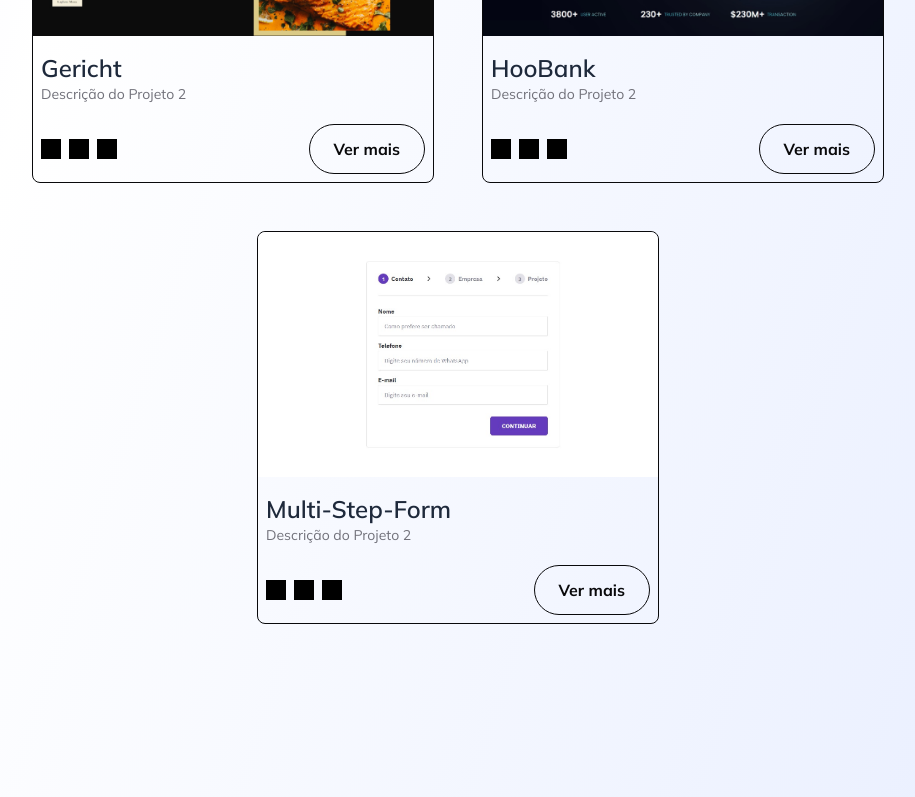
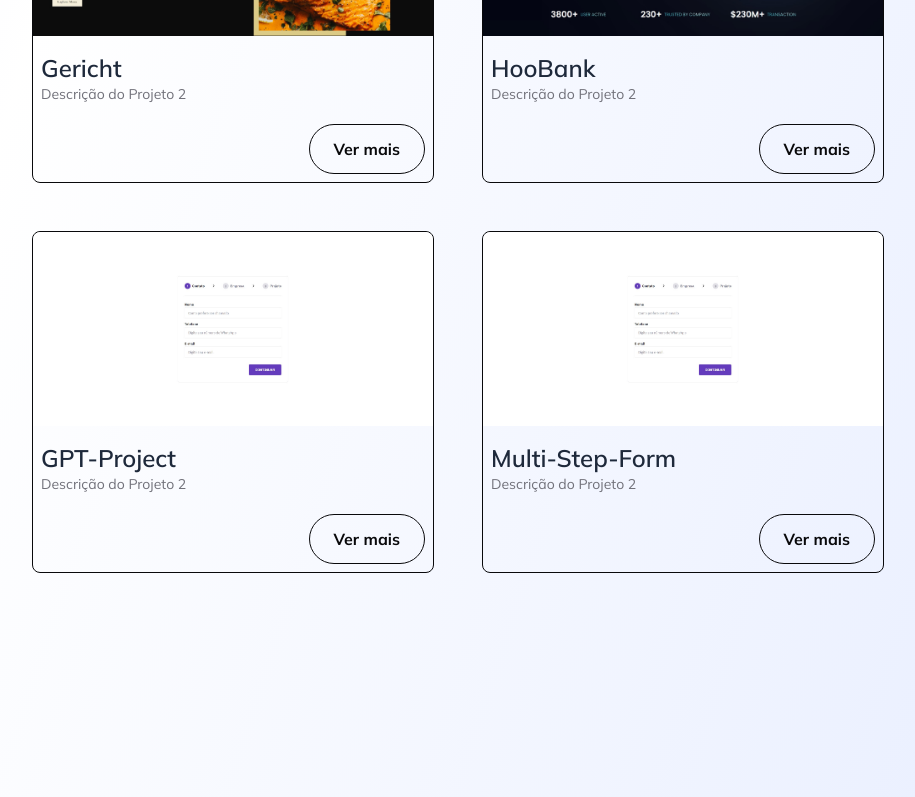
Before and after one commit to LxLorenzo/lorenzo-casa, a Next.js app: page / in a window 1280 px wide. Shown: the part 2449-3246 px from the top of the page, without its empty margins (182-1097 px from the left). Built offline with nearby package versions, Linux system fonts and the light colour scheme.

Commit message:
feat: add dynamic icons to project cards

```diff
--- a/src/app/components/Project.tsx
+++ b/src/app/components/Project.tsx
@@ -1,14 +1,38 @@
 import Image from 'next/image'
 import React from 'react'
 import Button from './Button'
+import { IconType } from 'react-icons'
+
+import {
+  SiNextdotjs,
+  SiTypescript,
+  SiPrisma,
+  SiSupabase,
+  SiStripe,
+  SiTailwindcss,
+  SiMongodb,
+  SiMongoose,
+} from 'react-icons/si'
+
+const iconMap: Record<string, IconType> = {
+  SiNextdotjs,
+  SiTypescript,
+  SiPrisma,
+  SiSupabase,
+  SiStripe,
+  SiTailwindcss,
+  SiMongodb,
+  SiMongoose,
+}
 
 interface ProjectProps {
   title: string
   description: string
   img: string
+  icons: string[]
 }
 
-const Project = ({ title, description, img }: ProjectProps) => {
+const Project = ({ title, description, img, icons }: ProjectProps) => {
   return (
     <div className="sm:max-w-[46%] flex flex-col border border-zinc-950 rounded-lg">
       <Image
@@ -24,9 +48,12 @@ const Project = ({ title, description, img }: ProjectProps) => {
         <p className="text-zinc-500 text-sm mb-5">{description}</p>
         <div className="flex justify-between items-center">
           <div className="flex gap-2">
-            <div className="w-5 h-5 bg-black" />
-            <div className="w-5 h-5 bg-black" />
-            <div className="w-5 h-5 bg-black" />
+            {/* <div className="w-5 h-5 bg-black" /> */}
+            {icons.map((icon, index) => {
+              const Icon = iconMap[icon]
+              if (!Icon) return null
+              return <Icon key={index} className="w-4 h-4 text-zinc-500" />
+            })}
           </div>
           <Button className="mt-0">Ver mais</Button>
         </div>
--- a/src/app/components/Projects.tsx
+++ b/src/app/components/Projects.tsx
@@ -1,7 +1,7 @@
 import React from 'react'
 import Project from './Project'
 
-import projects from '../contants/projects'
+import projectsContants from '../contants/ProjectConstants'
 
 const Projects = () => {
   return (
@@ -16,12 +16,13 @@ const Projects = () => {
         Conheça algum de meus projetos e meus conhecimentos.
       </p>
       <div className="flex flex-col gap-6 xl:gap-12 sm:flex-wrap sm:flex-row justify-center">
-        {projects.map((project: any) => (
+        {projectsContants.map((project: any) => (
           <Project
             key={project.id}
             title={project.title}
             description={project.description}
             img={project.img}
+            icons={project.icons || []}
           />
         ))}
       </div>
--- /dev/null
+++ b/src/app/contants/ProjectConstants.js
@@ -0,0 +1,67 @@
+const projectsConstants = [
+  {
+    id: 1,
+    title: 'Promptopia',
+    description: 'Descrição do Projeto 1',
+    img: '/projeto01.jpg',
+    repositoryUrl: 'https://github.com/LxLorenzo/Promptopia',
+    projectUrl: 'https://promptopia-lxlorenzo.vercel.app/',
+    icons: [
+      'SiNextdotjs',
+      'SiTypescript',
+      'SiMongodb',
+      'SiMongoose',
+      'SiTailwindcss',
+    ],
+  },
+  {
+    id: 2,
+    title: 'FSW Trips',
+    description: 'Descrição do Projeto 2',
+    img: '/projeto02.jpg',
+    repositoryUrl: 'https://github.com/LxLorenzo/fsw-trips',
+    projectUrl: 'https://fsw-trips-lxlorenzo.vercel.app/',
+    icons: [
+      'SiNextdotjs',
+      'SiTypescript',
+      'SiPrisma',
+      'SiSupabase',
+      'SiStripe',
+      'SiTailwindcss',
+    ],
+  },
+  {
+    id: 3,
+    title: 'Gericht',
+    description: 'Descrição do Projeto 2',
+    img: '/projeto03.jpg',
+    repositoryUrl: 'https://github.com/LxLorenzo/gericht-restaurant',
+    projectUrl: 'https://gerich-restaurant.vercel.app/',
+  },
+  {
+    id: 4,
+    title: 'HooBank',
+    description: 'Descrição do Projeto 2',
+    img: '/projeto04.jpg',
+    repositoryUrl: 'https://github.com/LxLorenzo/bank_modern_app',
+    projectUrl: 'https://bank-modern-app.vercel.app/',
+  },
+  {
+    id: 5,
+    title: 'GPT-Project',
+    description: 'Descrição do Projeto 2',
+    img: '/projeto05.jpg',
+    repositoryUrl: 'https://github.com/LxLorenzo/gptproject',
+    projectUrl: 'https://gptproject.vercel.app/',
+  },
+  {
+    id: 6,
+    title: 'Multi-Step-Form',
+    description: 'Descrição do Projeto 2',
+    img: '/projeto05.jpg',
+    repositoryUrl: 'https://github.com/LxLorenzo/Multi-Step-Form',
+    projectUrl: 'https://lxlorenzo.github.io/Multi-Step-Form/',
+  },
+]
+
+export default projectsConstants
--- a/src/app/contants/Projects.js
+++ /dev/null
@@ -1,36 +0,0 @@
-const projects = [
-  {
-    id: 1,
-    title: 'Promptopa',
-    description: 'Descrição do Projeto 1',
-    img: '/projeto01.jpg',
-  },
-  {
-    id: 2,
-    title: 'FSW Trips',
-    description: 'Descrição do Projeto 2',
-    img: '/projeto02.jpg',
-  },
-  {
-    id: 3,
-    title: 'Gericht',
-    description: 'Descrição do Projeto 2',
-    img: '/projeto03.jpg',
-  },
-  {
-    id: 4,
-    title: 'HooBank',
-    description: 'Descrição do Projeto 2',
-    img: '/projeto04.jpg',
-  },
-  {
-    id: 5,
-    title: 'Multi-Step-Form',
-    description: 'Descrição do Projeto 2',
-    img: '/projeto05.jpg',
-    repositoryUrl: 'https://github.com/LxLorenzo/Multi-Step-Form',
-    projectUrl: 'https://lxlorenzo.github.io/Multi-Step-Form/',
-  },
-]
-
-export default projects
```
Also changed, not shown: public/projeto05.jpg.
